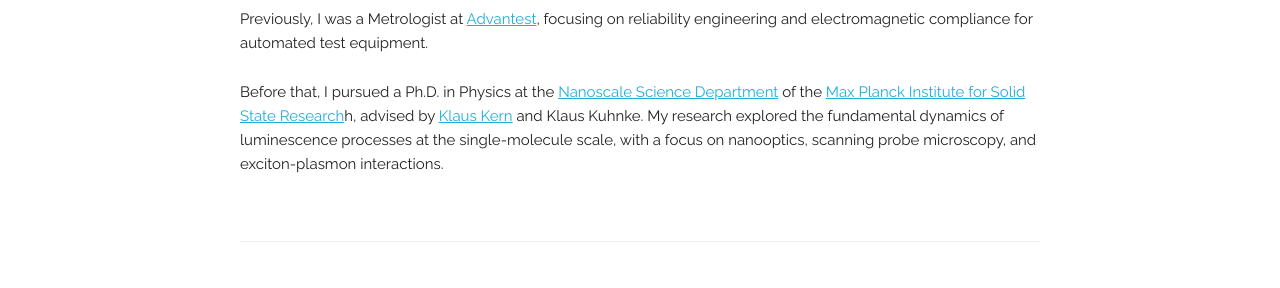
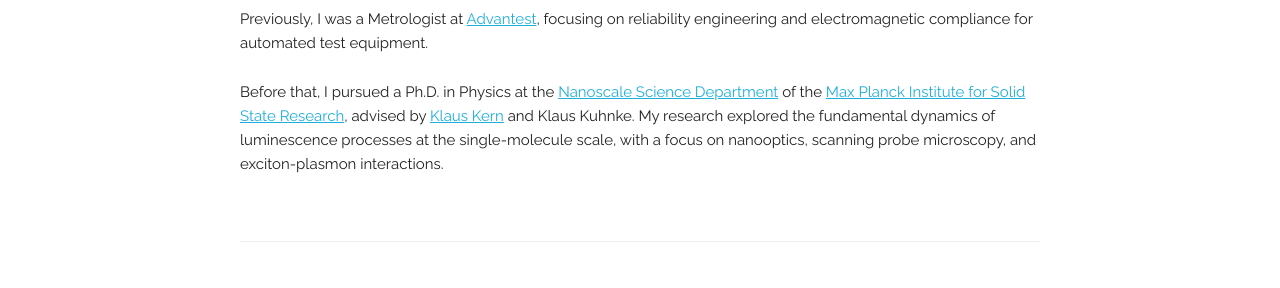
Before and after one commit to abhishekgrewal/abhishekgrewal.github.io, a Jekyll site: the page built from index.html, in a window 1280 px wide and 900 px high, scrolled down 374 px. Shown: the part 153-441 px from the top of the window. Built offline with Jekyll 4.4.1, drawn with Linux system fonts in a browser that asks for light colours; some web fonts are replaced.

Commit message:
Update index.html

```diff
--- a/index.html
+++ b/index.html
@@ -15,12 +15,11 @@ title: Personal Webpage
     Previously, I was a Metrologist at <a href="https://www.advantest.com/en/">Advantest</a>, focusing on reliability engineering and electromagnetic compliance for automated test equipment.
   </p>
   <p>
-    Before that, I pursued a Ph.D. in Physics at the <a href="https://www.fkf.mpg.de/3732/40_Kern">Nanoscale Science Department</a> of the <a href="https://www.fkf.mpg.de/en">Max Planck Institute for Solid State Research</a>h, advised by <a href="https://www.fkf.mpg.de/84517/Prof_Dr_Klaus_Kern">Klaus Kern</a> and Klaus Kuhnke. My research explored the fundamental dynamics of luminescence processes at the single-molecule scale, with a focus on nanooptics, scanning probe microscopy, and exciton-plasmon interactions.
+    Before that, I pursued a Ph.D. in Physics at the <a href="https://www.fkf.mpg.de/3732/40_Kern">Nanoscale Science Department</a> of the <a href="https://www.fkf.mpg.de/en">Max Planck Institute for Solid State Research</a>, advised by <a href="https://www.fkf.mpg.de/84517/Prof_Dr_Klaus_Kern">Klaus Kern</a> and Klaus Kuhnke. My research explored the fundamental dynamics of luminescence processes at the single-molecule scale, with a focus on nanooptics, scanning probe microscopy, and exciton-plasmon interactions.
   </p>
 
-  <p>
   <!--  I am passionate about experimental physics, DIY electronics, finance, and science outreach. -->
-  </p>
+
 </div>
 
 
```
